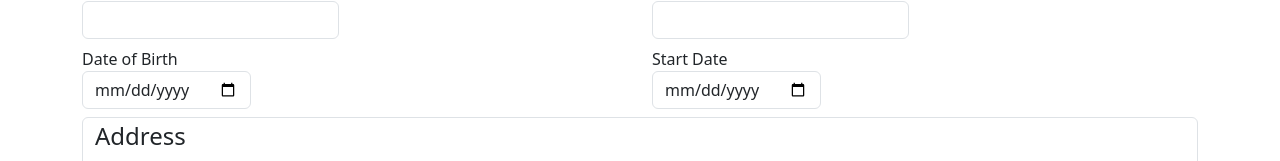
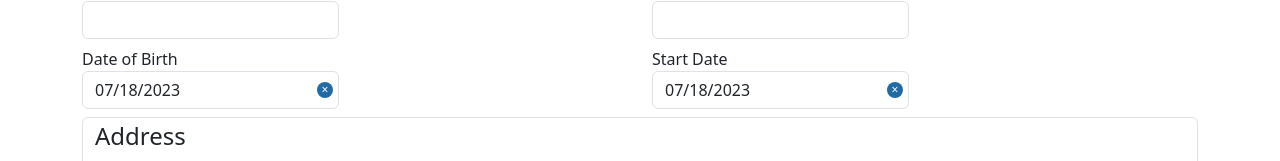
Before and after one commit to Thorekt/RobinOry_14_07072023, a React (Create React App) app: page / in a window 1280 px wide. Shown: the part 135-296 px from the top of the page. Built offline with nearby package versions, Linux system fonts and the light colour scheme.

Commit message:
ajout datepicker

```diff
--- a/package.json
+++ b/package.json
@@ -13,6 +13,7 @@
     "prop-types": "^15.8.1",
     "react": "^18.2.0",
     "react-bootstrap": "^2.8.0",
+    "react-datepicker": "^4.16.0",
     "react-dom": "^18.2.0",
     "react-redux": "^8.1.1",
     "react-router": "^6.14.1",
--- a/src/app/components/EmployeeForm.jsx
+++ b/src/app/components/EmployeeForm.jsx
@@ -1,12 +1,17 @@
-import React from 'react';
+import React, { useState } from 'react';
 import { Button } from 'react-bootstrap';
 import { useSelector, useDispatch } from 'react-redux';
+import DatePicker from 'react-datepicker';
+import 'react-datepicker/dist/react-datepicker.css';
 import selectEmployee from '../utils/selectors';
 import { addEmployeeAction } from '../features/employee';
 
 export default function EmployeeForm() {
   const dispatch = useDispatch();
   const { list } = useSelector(selectEmployee);
+
+  const [birthDate, setBirthDate] = useState(new Date());
+  const [startDate, setStartDate] = useState(new Date());
 
   function isValidEmployee(employee) {
     if (employee.firstName === '') {
@@ -91,16 +96,22 @@ export default function EmployeeForm() {
       </div>
       <div className="row">
         <div className="col">
+          {/* eslint-disable-next-line jsx-a11y/label-has-associated-control */}
           <label htmlFor="birthDate" className="form-label">
             Date of Birth
-            <input type="date" id="birthDate" name="birthDate" className="form-control" />
+            <div>
+              <DatePicker className="form-control" id="birthDate" isClearable selected={birthDate} onChange={(date) => setBirthDate(date)} />
+            </div>
           </label>
 
         </div>
         <div className="col">
+          {/* eslint-disable-next-line jsx-a11y/label-has-associated-control */}
           <label htmlFor="startDate" className="form-label">
             Start Date
-            <input type="date" id="startDate" name="startDate" className="form-control" />
+            <div>
+              <DatePicker className="form-control" id="startDate" isClearable selected={startDate} onChange={(date) => setStartDate(date)} />
+            </div>
           </label>
         </div>
       </div>
@@ -133,7 +144,7 @@ export default function EmployeeForm() {
           <div className="col">
             <label htmlFor="zipCode" className="form-label">
               Zip Code
-              <input type="text" id="zipCode" name="zipCode" className="form-control" />
+              <input type="number" id="zipCode" name="zipCode" className="form-control" />
             </label>
 
           </div>
```
Also changed, not shown: 1 other file (tests, documents, lock files or other folders).
